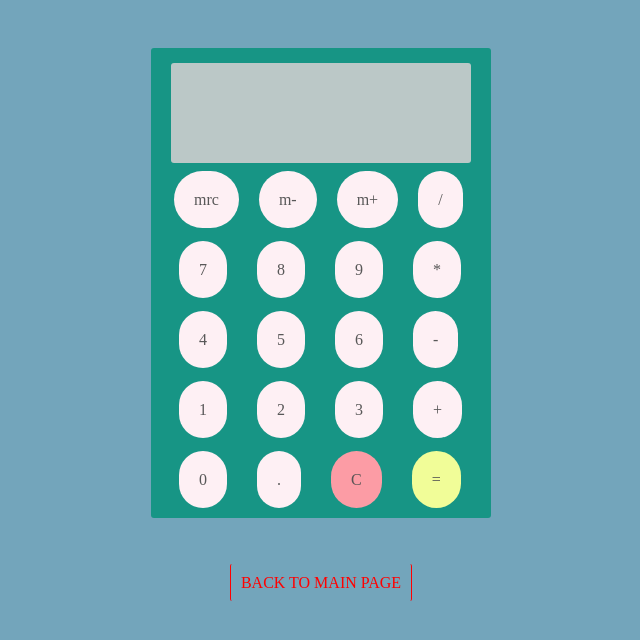
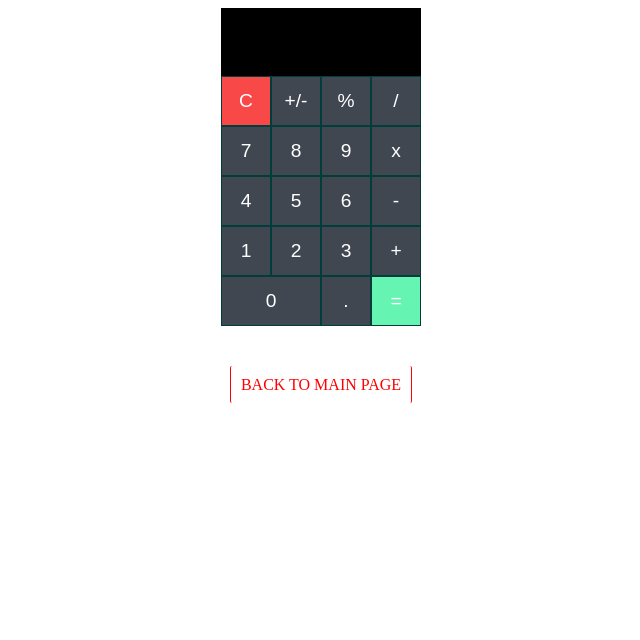
Before and after one commit to Zesc/P1-the-calculator, a plain HTML site: page index.html in a window 1280 px wide. Shown: the whole page, without its empty margins (319-959 px from the left). Drawn offline with Linux system fonts and the light colour scheme.

Commit message:
made a better calculator version

```diff
--- a/index.html
+++ b/index.html
@@ -7,42 +7,44 @@
 </head>
 <body>
     <div class="calculator">
-        <div id="display"></div>
+        <div id="display">
+            <input type="text" name="calculator display">
+        </div>
         <div id="keys">
-            <p>
-                <a class="btn one" href="#">mrc</a>
-                <a class="btn one" href="#">m-</a>
-                <a class="btn one" href="#">m+</a>
-                <a class="btn one" href="#">/</a>
-            </p>
-            <p>
-                <a class="btn two" href="#">7</a>
-                <a class="btn two" href="#">8</a>
-                <a class="btn two" href="#">9</a>
-                <a class="btn two" href="#">*</a>
-            </p>
-            <p>
-                <a class="btn two" href="#">4</a>
-                <a class="btn two" href="#">5</a>
-                <a class="btn two" href="#">6</a>
-                <a class="btn two" href="#">-</a>
-            </p>
-            <p>
-                <a class="btn two" href="#">1</a>
-                <a class="btn two" href="#">2</a>
-                <a class="btn two" href="#">3</a>
-                <a class="btn two" href="#">+</a>
-            </p>
-            <p>
-                <a class="btn two" href="#">0</a>
-                <a class="btn two" href="#">.</a>
-                <a class="btn two" id="clear" href="#">C</a>
-                <a class="btn two" id="equal" href="#">=</a>
-            </p>
+            <div class='rows'>
+                <button value="" class="btn-n" id="clear">C</button>
+                <button value="plusMinus" class="btn-n">+/-</button>
+                <button value='%' class="btn-n">%</button>
+                <button value='/' class="btn-n">/</button>
+            </div>
+            <div>
+                <button value="7" class="btn-n">7</button>
+                <button value="8" class="btn-n">8</button>
+                <button value="9" class="btn-n">9</button>
+                <button value="x" class="btn-n">x</button>
+            </div>
+            <div>
+                <button value="4" class="btn-n">4</button>
+                <button value="5" class="btn-n">5</button>
+                <button value="6" class="btn-n">6</button>
+                <button value="-" class="btn-n">-</button>
+            </div>
+            <div>
+                <button value="1" class="btn-n">1</button>
+                <button value="2" class="btn-n">2</button>
+                <button value="3" class="btn-n">3</button>
+                <button value="+" class="btn-n">+</button>
+            </div>
+            <div>
+                <button value="0" class='btn-bg'>0</button>
+                <button value="." class='btn-n'>.</button>
+                <button id='eql' value="=" class="btn-n">=</button>
+            </div>
         </div>
-        <div class="back-to-main">
+    </div>
+
+    <div class="back-to-main">
             <a href="https://zesc.github.io/P1-Multi-Page-Website/">BACK TO MAIN PAGE</a>
-        </div>
     </div>
 </body>
 </html>
--- a/style.css
+++ b/style.css
@@ -1,73 +1,81 @@
-body{
-    background: #73A5BB;
+body {
+    background: #fff;
+    box-sizing: border-box;
 }
 
-.calculator{
-    position: relative;
-    width: 320px;
-    height: 450px;
-    background: #179585;
+.calculator {
+    width: 200px;
+    height: auto;
+    background: black;
     margin: 0px auto;
-    top: 40px;
-    border-radius: 3px;
-    padding: 10px;
 }
 
-#display{
+#display {
+    width: 200px;
     position: relative;
-    width: 300px;
-    height: 100px;
-    margin: 0 auto;
-    background: rgba(207, 207, 207, 0.89);
-    top: 5px;
-    border-radius: 3px;
+    display: block;
+}
+
+#display > input {
+    width: 96%;
+    height: 60px;
+    border-width: 0;
+    font-size: 2em;
+    border: none;
+    padding: 0;
+    padding: 2%;
+    color: #fff;
+    background-color: #000;
 }
 
 #keys {
     position: relative;
-    top: 15px;
+    width: 200px;
+    height: auto;
+    margin: 0;
 }
 
-a{
+.rows {
     position: relative;
-    text-decoration: none;
-    padding: 20px;
-    border-radius: 30px;
-    text-align: center;
-    color: rgba(81, 81, 81, 0.96);
+    width: 200px;
+    height: auto;
 }
 
-p{
-    position: relative;
-    height: 50px;
-    padding: 2px 5px;
-}
-.btn.one{
-    margin: 10px 8px;
-    background: #FEF0F4;
+button {
+    padding: 0;
+    border: 1px solid #013d3a;
+    margin: 0 -4px 0 0;
+    background-color: #414751;
+    font-size: 1.2em;
+    color: #fff;
 }
 
-.btn.two{
-    margin: 5px 13px;
-    background: #FEF0F4;
+.btn-n {
+    width: 50px;
+    height: 50px;
 }
 
-#equal{
-    background: #F1FD98;
+.btn-bg{
+    width: 100px;
+    height: 50px;
 }
 
-#clear{
-    background: #FC9CA5;
+#eql{
+    background-color: #66f4b2;
 }
 
-.back-to-main{
+#clear {
+    background-color: #f94848;
+}
+
+.back-to-main {
     position: relative;
     clear: both;
     text-align: center;
     top: 50px;
     margin-bottom: 20px;
 }
-.back-to-main > a{
+.back-to-main > a {
     text-decoration: none;
     color: red;
     border-left: 1px solid red;
@@ -76,7 +84,7 @@ p{
     padding: 10px;
 }
 
-.back-to-main > a:hover{
+.back-to-main > a:hover {
     color: white;
     background-color: red;
     -webkit-border-radius:;
```
